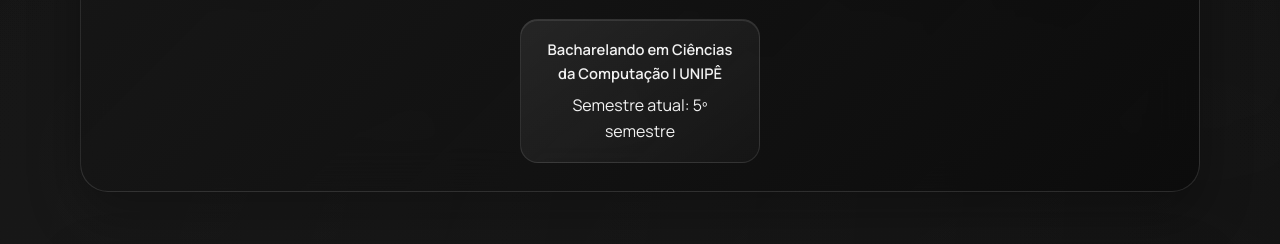
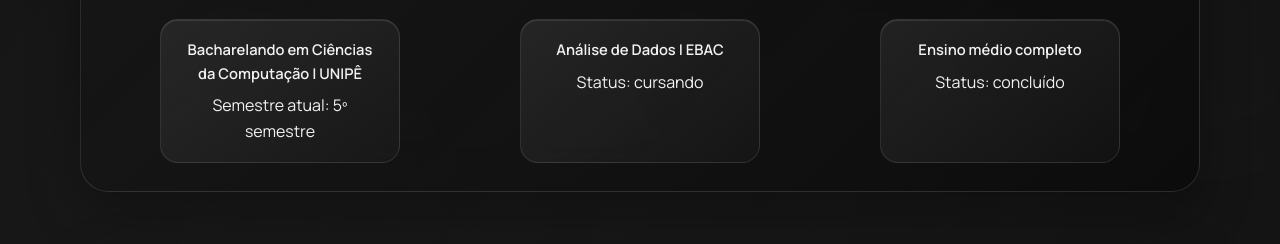
Before and after one commit to DaniBoy083/Portifolio, a website with bundled scripts: page index.html in a window 1280 px wide. Shown: the part 509-753 px from the top of the page. Built offline with nearby package versions, Linux system fonts and the light colour scheme.

Commit message:
Add EBAC data analysis course and high school to education

```diff
--- a/index.html
+++ b/index.html
@@ -52,6 +52,14 @@
                 <div class="formação">
                     <h2>Bacharelando em Ciências da Computação | UNIPÊ</h2>
                     <p id="semestre-atual" data-base-semester="5" data-base-year="2026" data-base-month="0">Semestre atual: calculando...</p>
+                </div>
+                <div class="formação">
+                    <h2>Análise de Dados | EBAC</h2>
+                    <p2>Status: cursando</p2>
+                </div>
+                <div class="formação">
+                    <h2>Ensino médio completo</h2>
+                    <p2>Status: concluído</p2>
                 </div>
             </div>
         </section>
--- a/src/cv-generator.ts
+++ b/src/cv-generator.ts
@@ -540,6 +540,7 @@
     const semester = getCurrentAcademicPeriod(5, 2026, 0);
     const formationItems = [
         'Ensino Médio completo',
+        'Análise de Dados | EBAC (cursando)',
         `Cursando Ciências da Computação no Centro Universitário de João Pessoa - ${semester}º semestre.`
     ];
 
```
Also changed, not shown: dist/cv-generator.js, 1 other file.
